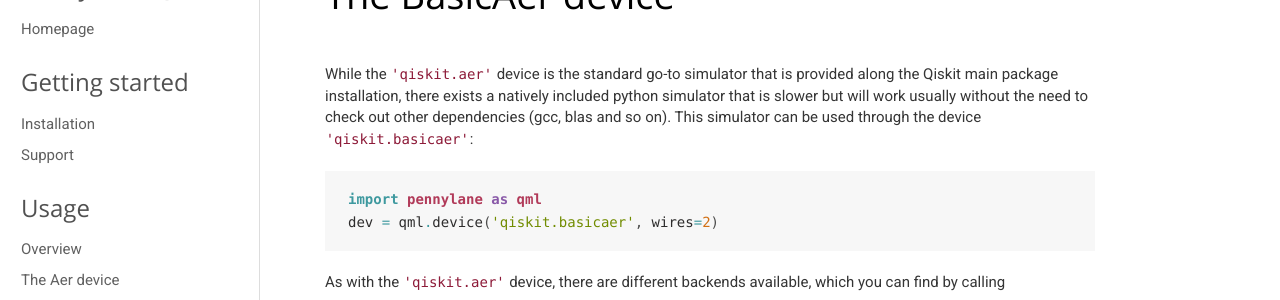
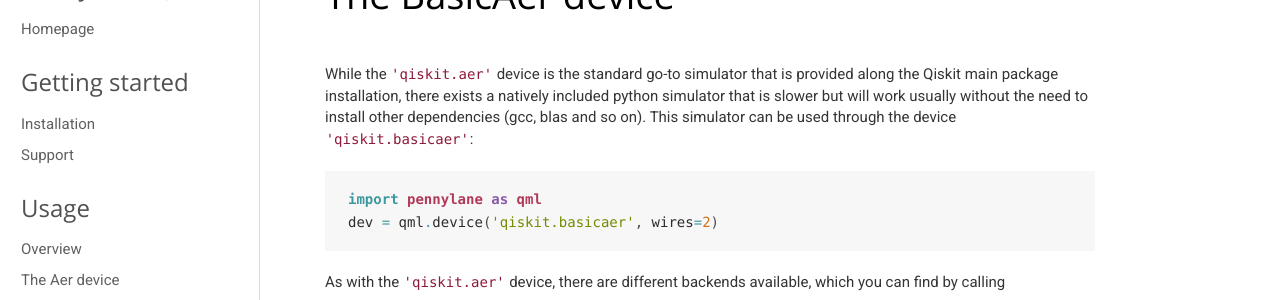
Before and after one commit to PennyLaneAI/pennylane-qiskit, a Sphinx documentation site: the page built from doc/devices/basicaer.rst, in a window 1280 px wide and 1241 px high. Shown: the part 146-446 px from the top of the window. Built offline with Sphinx 7.4.7, drawn with Linux system fonts in a browser that asks for light colours; nearby versions of some CDN libraries; the version number could not be read and is left out.

Commit message:
Update doc/devices/basicaer.rst
Co-Authored-By: Josh Izaac <josh146@gmail.com>

```diff
--- a/doc/devices/basicaer.rst
+++ b/doc/devices/basicaer.rst
@@ -3,7 +3,7 @@
 
 While the ``'qiskit.aer'`` device is the standard go-to simulator that is provided along
 the Qiskit main package installation, there exists a natively included python simulator
-that is slower but will work usually without the need to check out other dependencies
+that is slower but will work usually without the need to install other dependencies
 (gcc, blas and so on). This simulator can be used through the device ``'qiskit.basicaer'``:
 
 .. code-block:: python
```
